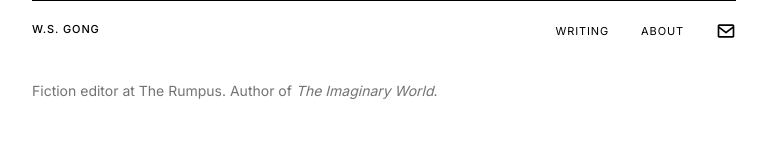
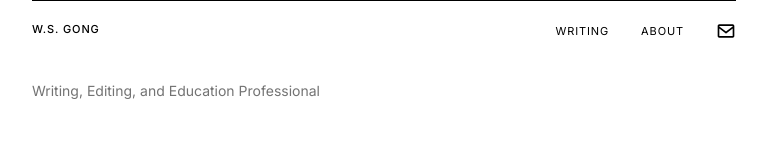
Before and after one commit to highschoolsmokers/ws-gong, a Next.js app: page / in a window 1280 px wide. Shown: the top 147 px of the page, without its empty margins (256-1023 px from the left). Built offline with nearby package versions, Linux system fonts and the light colour scheme.

Commit message:
update home page tagline
Co-Authored-By: Claude Sonnet 4.6 <noreply@anthropic.com>

```diff
--- a/app/(site)/page.tsx
+++ b/app/(site)/page.tsx
@@ -4,7 +4,7 @@ export default function Home() {
   return (
     <div className="space-y-12">
       <p className="text-sm text-neutral-500">
-        Fiction editor at The Rumpus. Author of <em>The Imaginary World</em>.
+        Writing, Editing, and Education Professional
       </p>
       <figure className="space-y-5">
         <Image
```
